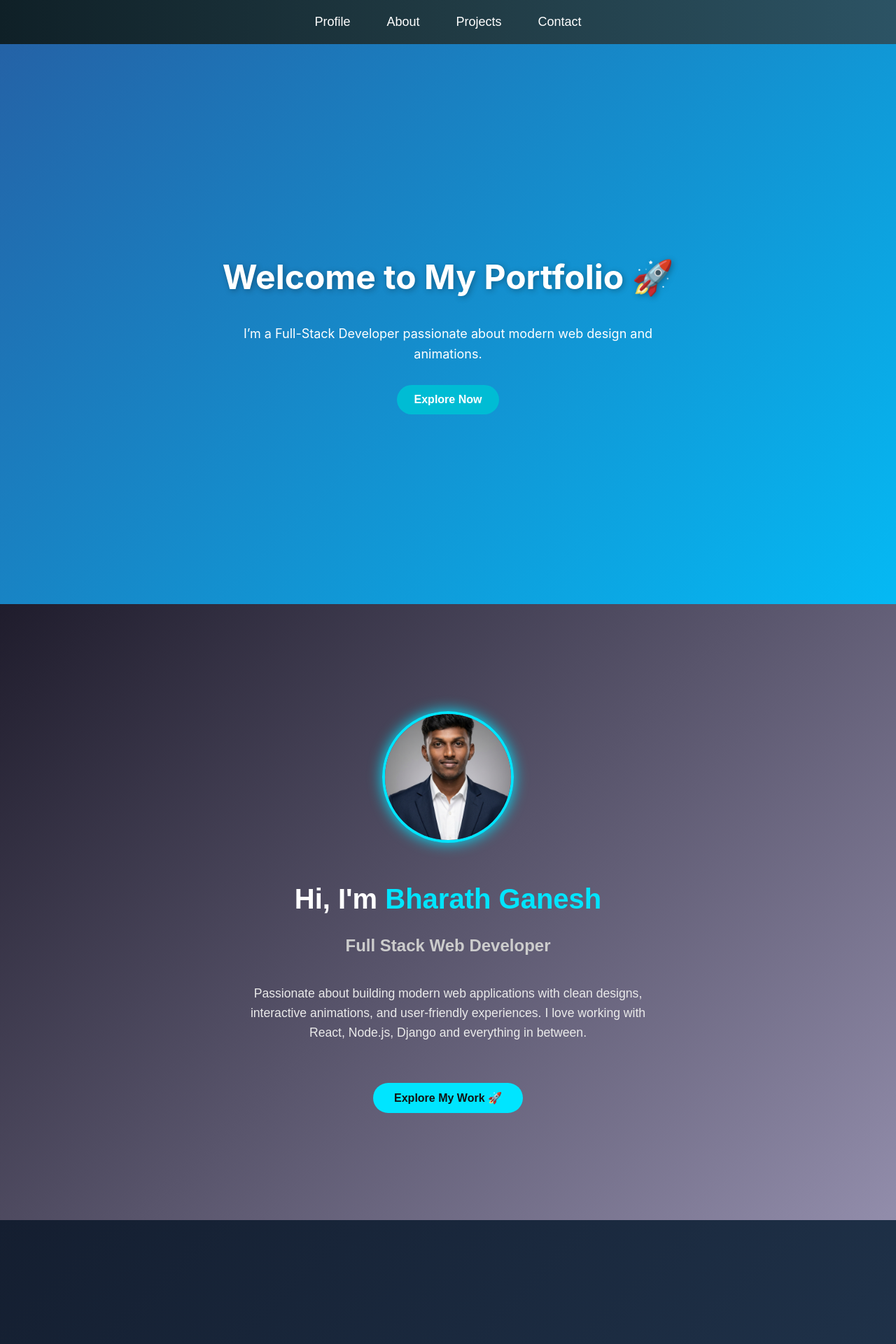
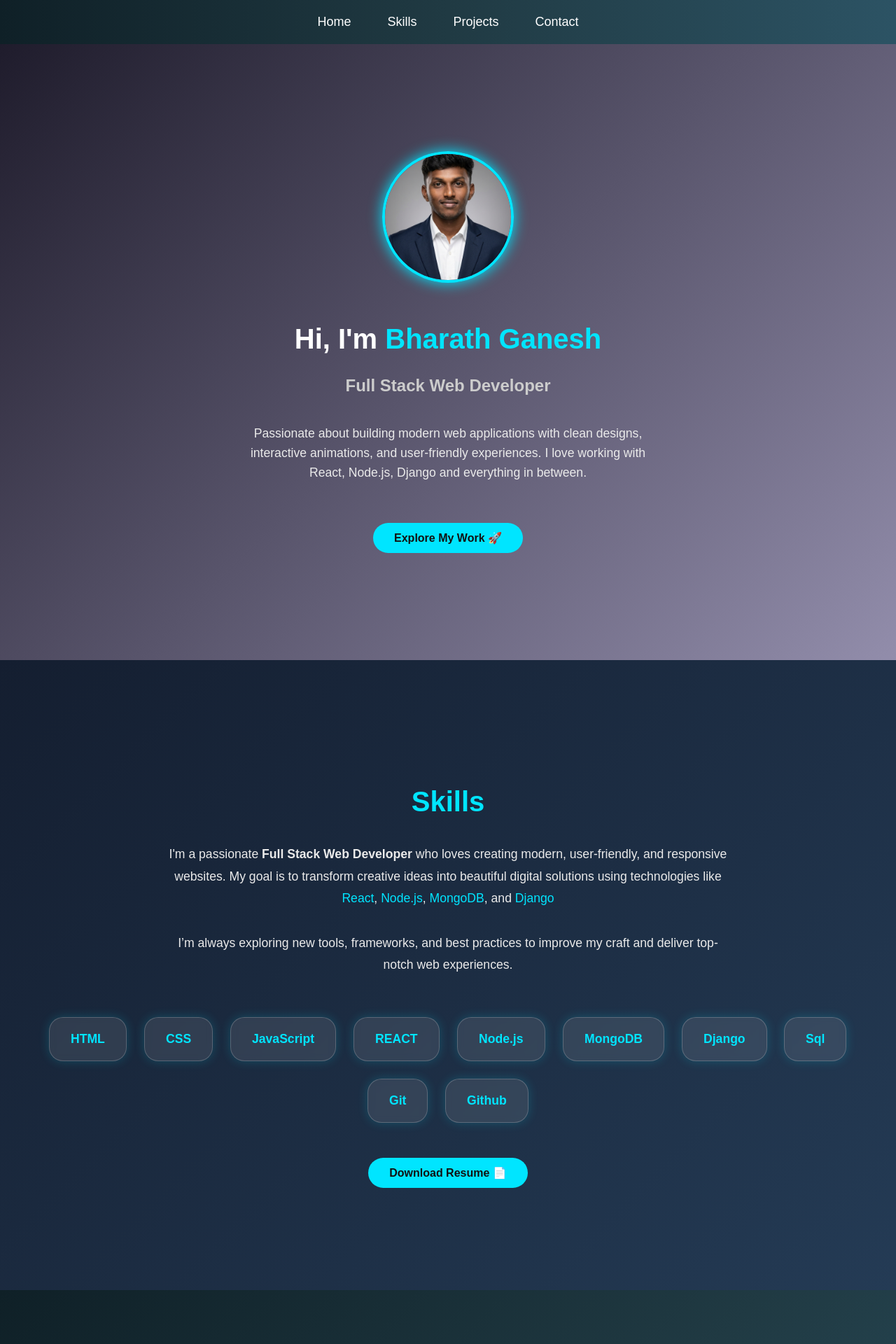
Before and after one commit to bharathganesh45/Bharath-portfolio, a React (Create React App) app: page / in a window 1280 px wide. Shown: the top 1920 px of the page at 70% size. Built offline with nearby package versions, Linux system fonts and the light colour scheme.

Commit message:
skills update

```diff
--- a/src/App.js
+++ b/src/App.js
@@ -1,9 +1,9 @@
 import React from "react";
 import Navbar from "./components/Navbar.jsx";
-import Header from "./components/Header.jsx";
+
 import AnimatedNavbar from "./components/Navbar.jsx";
 import ProfileSection from "./components/Profile.jsx";
-import AboutSection from "./components/About.jsx";
+import SkillSection from "./components/Skills.jsx";
 import ProjectsSection from "./components/Project.jsx";
 import ContactSection from "./components/Contact.jsx";
 
@@ -12,11 +12,12 @@ function App() {
     <>
       <Navbar />
 
-      <Header />
+
 
       <ProfileSection />
 
-      <AboutSection/>
+      <SkillSection />
+
 
       <ProjectsSection/>
 
--- a/src/components/Navbar.jsx
+++ b/src/components/Navbar.jsx
@@ -3,7 +3,7 @@ import React from "react";
 import { motion } from "framer-motion";
 
 function Navbar() {
-  const navItems = ["Profile", "About", "Projects", "Contact"];
+  const navItems = ["Home", "Skills", "Projects", "Contact"];
 
   // Function to smoothly scroll to section
   const handleScroll = (id) => {
--- a/src/components/Profile.jsx
+++ b/src/components/Profile.jsx
@@ -4,7 +4,7 @@ import { motion } from "framer-motion";
 function ProfileSection() {
   return (
     <section
-      id="profile"
+      id="home"
       style={{
         height: "100vh",
         background: "linear-gradient(135deg, #1f1c2c, #928dab)",
--- a/src/components/About.jsx
+++ b/src/components/Skills.jsx
@@ -1,10 +1,10 @@
 import React from "react";
 import { motion } from "framer-motion";
 
-function AboutSection() {
+function SkillSection() {
   return (
     <section
-      id="about"
+      id="skills"
       style={{
         height: "100vh",
         background: "linear-gradient(135deg, #141E30, #243B55)",
@@ -25,7 +25,7 @@ function AboutSection() {
         transition={{ duration: 0.8 }}
         style={{ fontSize: "2.5rem", color: "#00e5ff", marginBottom: "20px" }}
       >
-        About Me
+        Skills
       </motion.h1>
 
       {/* Description */}
@@ -63,7 +63,7 @@ function AboutSection() {
           marginTop: "40px",
         }}
       >
-        {["HTML","CSS", "JavaScript","REACT", "Node.js", "MongoDB", "Django",].map((skill, i) => (
+        {["HTML","CSS", "JavaScript","REACT", "Node.js", "MongoDB", "Django", "Sql", "Git","Github"].map((skill, i) => (
           <motion.div
             key={i}
             initial={{ scale: 0, opacity: 0 }}
@@ -111,4 +111,4 @@ function AboutSection() {
   );
 }
 
-export default AboutSection;
+export default SkillSection;
```
